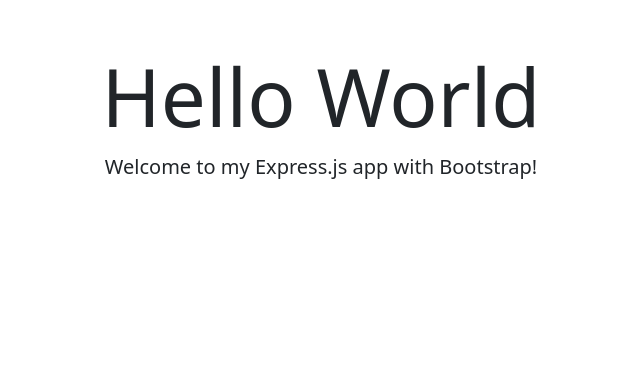
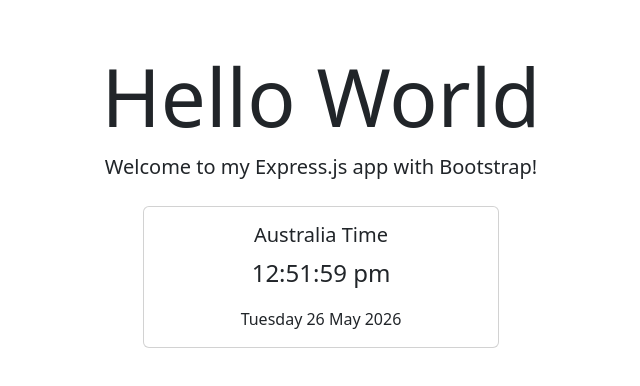
Before and after one commit to msftnutta/AZ-2008-May-26-2026, a website: page public/index.html in a window 1280 px wide. Shown: the whole page, without its empty margins (319-959 px from the left). Drawn offline with nearby package versions, Linux system fonts and the light colour scheme.

Commit message:
#3 add australia card

```diff
--- a/public/index.html
+++ b/public/index.html
@@ -10,7 +10,31 @@
   <div class="container text-center mt-5">
     <h1 class="display-1">Hello World</h1>
     <p class="lead">Welcome to my Express.js app with Bootstrap!</p>
+
+    <div class="row justify-content-center mt-4">
+      <div class="col-md-4">
+        <div class="card">
+          <div class="card-body">
+            <h5 class="card-title">Australia Time</h5>
+            <p class="card-text fs-4" id="aus-time"></p>
+            <p class="card-text" id="aus-date"></p>
+          </div>
+        </div>
+      </div>
+    </div>
   </div>
+
   <script src="https://cdn.jsdelivr.net/npm/bootstrap@5.3.3/dist/js/bootstrap.bundle.min.js"></script>
+  <script>
+    function updateAustraliaTime() {
+      const options = { timeZone: 'Australia/Sydney', hour: '2-digit', minute: '2-digit', second: '2-digit', hour12: true };
+      const dateOptions = { timeZone: 'Australia/Sydney', weekday: 'long', year: 'numeric', month: 'long', day: 'numeric' };
+      const now = new Date();
+      document.getElementById('aus-time').textContent = now.toLocaleTimeString('en-AU', options);
+      document.getElementById('aus-date').textContent = now.toLocaleDateString('en-AU', dateOptions);
+    }
+    updateAustraliaTime();
+    setInterval(updateAustraliaTime, 1000);
+  </script>
 </body>
 </html>
```
